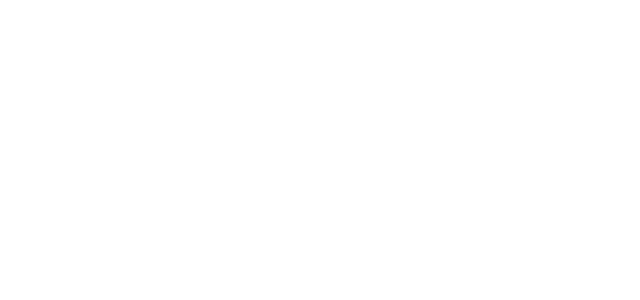
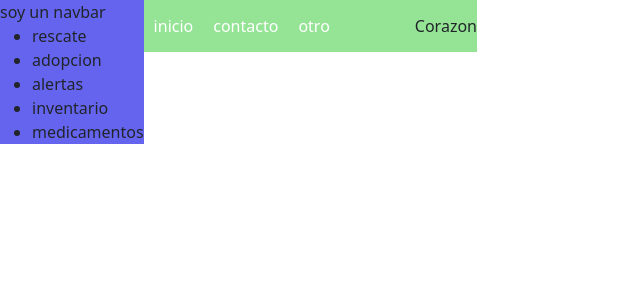
Before and after one commit to Hilary-Collado/CorazonPeludo, a React (Vite) app: page / in a window 1280 px wide. Shown: the top 300 px of the page, without its empty margins (0-640 px from the left). Built offline with nearby package versions, Linux system fonts and the light colour scheme.

Commit message:
creando header y navbar

```diff
--- a/src/App.jsx
+++ b/src/App.jsx
@@ -1,14 +1,22 @@
 import { useState } from 'react'
 import reactLogo from './assets/react.svg'
 import viteLogo from '/vite.svg'
-import './App.css'
+// import './App.css'
+import './App.scss'
+import Header from './Components/Header/Header';
+import NavBar from './Components/Navbar/NavBar';
 
 function App() {
   const [count, setCount] = useState(0)
 
   return (
     <>
-
+      <div className="menu">
+        <section className='sectionMenuHeader'><Header /></section>
+        <section className='sectionMenuNavbar'><NavBar /></section>
+        {/* <Header /> */}
+        {/* <NavBar /> */}
+      </div>
     </>
   )
 }
--- /dev/null
+++ b/src/App.scss
@@ -0,0 +1,6 @@
+.menu{
+    display: flex;
+    flex-direction: row-reverse;
+    justify-content: flex-end;
+    align-items: flex-start;
+}
--- /dev/null
+++ b/src/Components/Header/Header.jsx
@@ -0,0 +1,21 @@
+import React from "react";
+import './Header.scss';
+
+export default function Header() {
+    return (
+        <>
+            <section className="sectionHeader">
+                <nav className="navBar">
+                    <div className="logo">Corazon</div>
+                    <ul className="navItem">
+                        <li className="items"><a href="">inicio</a></li>
+                        <li className="items"><a href="">contacto</a></li>
+                        <li className="items"><a href="">otro</a></li>
+                    </ul>
+                </nav>
+
+
+            </section>
+        </>
+    )
+}
--- /dev/null
+++ b/src/Components/Header/Header.scss
@@ -0,0 +1,51 @@
+@import '../VariablesBootstrap.scss';
+
+.sectionHeader {
+    background: rgb(149, 228, 149);
+    // display: flex;
+    // align-items: center;
+    // flex-direction: row;
+    // justify-content: flex-end;
+    // column-count: 9;
+
+    .navBar {
+        display: flex;
+        text-align: center;
+        align-items: center;
+        flex-direction: row-reverse;
+
+        .logo{
+            margin-left: 25px;
+        }
+
+        .navItem {
+            // display: flex;
+            // justify-content: center;
+            // text-align: center;
+            // align-items: center;
+            list-style-type: none;
+            margin: 0;
+            padding: 0;
+            overflow: hidden;
+            margin-right: 50px;
+
+
+            .items {
+
+                float: left;
+
+                // text-decoration: none;
+                a {
+                    display: block;
+                    color: white;
+                    text-align: center;
+                    padding: 14px 10px;
+                    text-decoration: none;
+                }
+
+            }
+        }
+
+    }
+
+}
--- /dev/null
+++ b/src/Components/Navbar/NavBar.jsx
@@ -0,0 +1,23 @@
+import React from "react";
+import './NavBar.scss';
+
+export default function NavBar (){
+    return(
+        <>
+            <section className="sectionNavBar">
+                <nav className="navBar">
+                    soy un navbar
+                    <ul className="itemNav">
+                        <li className="items">rescate</li>
+                        <li className="items">adopcion</li>
+                        <li className="items">alertas</li>
+                        <li className="items">inventario</li>
+                        <li className="items">medicamentos</li>
+                    </ul>
+                </nav>
+
+
+            </section>
+        </>
+    )
+}
--- /dev/null
+++ b/src/Components/Navbar/NavBar.scss
@@ -0,0 +1,5 @@
+@import '../VariablesBootstrap.scss';
+
+.sectionNavBar{
+    background: rgb(100, 100, 239);
+}
--- a/src/Components/VariablesBootstrap.scss
+++ b/src/Components/VariablesBootstrap.scss
@@ -1,27 +1,58 @@
-$theme-colors: (
-  "primary":    $primary,
-  "secondary":  $secondary,
-  "success":    $success,
-  "info":       $info,
-  "warning":    $warning,
-  "danger":     $danger,
-  "light":      $light,
-  "dark":       $dark
-);
+// $theme-colors: (
+//   "primary":    $primary,
+//   "secondary":  $secondary,
+//   "success":    $success,
+//   "info":       $info,
+//   "warning":    $warning,
+//   "danger":     $danger,
+//   "light":      $light,
+//   "dark":       $dark
+// );
 
-$colors: (
-  "blue":       $blue,
-  "indigo":     $indigo,
-  "purple":     $purple,
-  "pink":       $pink,
-  "red":        $red,
-  "orange":     $orange,
-  "yellow":     $yellow,
-  "green":      $green,
-  "teal":       $teal,
-  "cyan":       $cyan,
-  "black":      $black,
-  "white":      $white,
-  "gray":       $gray-600,
-  "gray-dark":  $gray-800
-);
+$blue :     "blue";
+$indigo:    "indigo";
+$purple:    "purple";
+$pink:      "pink";
+$red:       "red";
+$orange:    "orange";
+$yellow:    "yellow";
+$green:     "green";
+$teal:      "teal";
+$cyan:      "cyan";
+$black:     "black";
+$white:     "white";
+$gray-600:  "gray";
+$gray-800:  "gray-dark";
+
+
+$primary:   "primary";
+$secondary: "secondary";
+$success:   "success";
+$info:      "info";
+$warning:   "warning";
+$danger:    "danger";
+$light:     "light";
+$dark:      "dark";
+
+
+
+
+
+
+
+// $colors: (
+  // "blue":       $blue,
+  // "indigo":     $indigo,
+  // "purple":     $purple,
+  // "pink":       $pink,
+  // "red":        $red,
+  // "orange":     $orange,
+  // "yellow":     $yellow,
+  // "green":      $green,
+  // "teal":       $teal,
+  // "cyan":       $cyan,
+  // "black":      $black,
+  // "white":      $white,
+  // "gray":       $gray-600,
+  // "gray-dark":  $gray-800,
+// );
```
